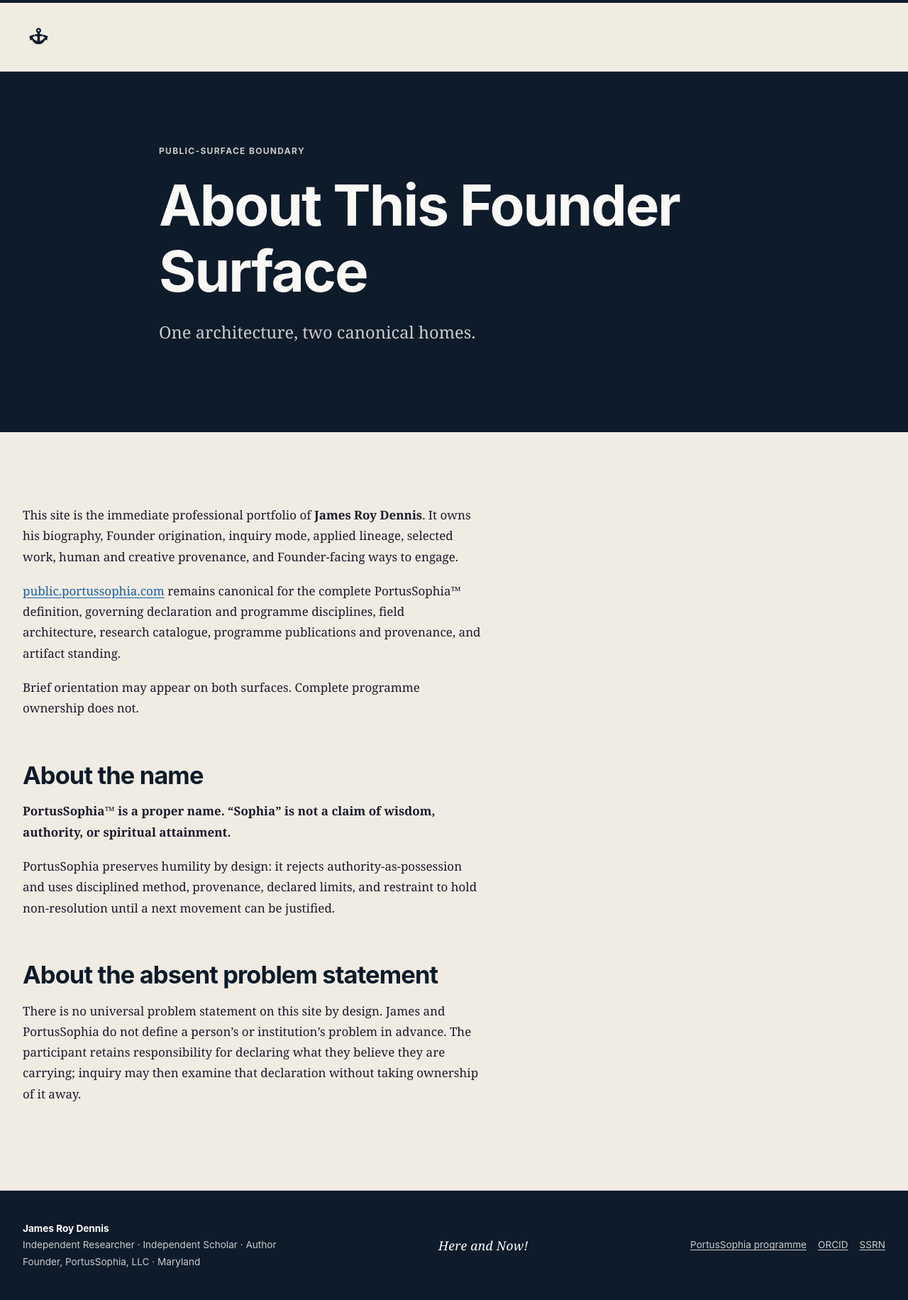
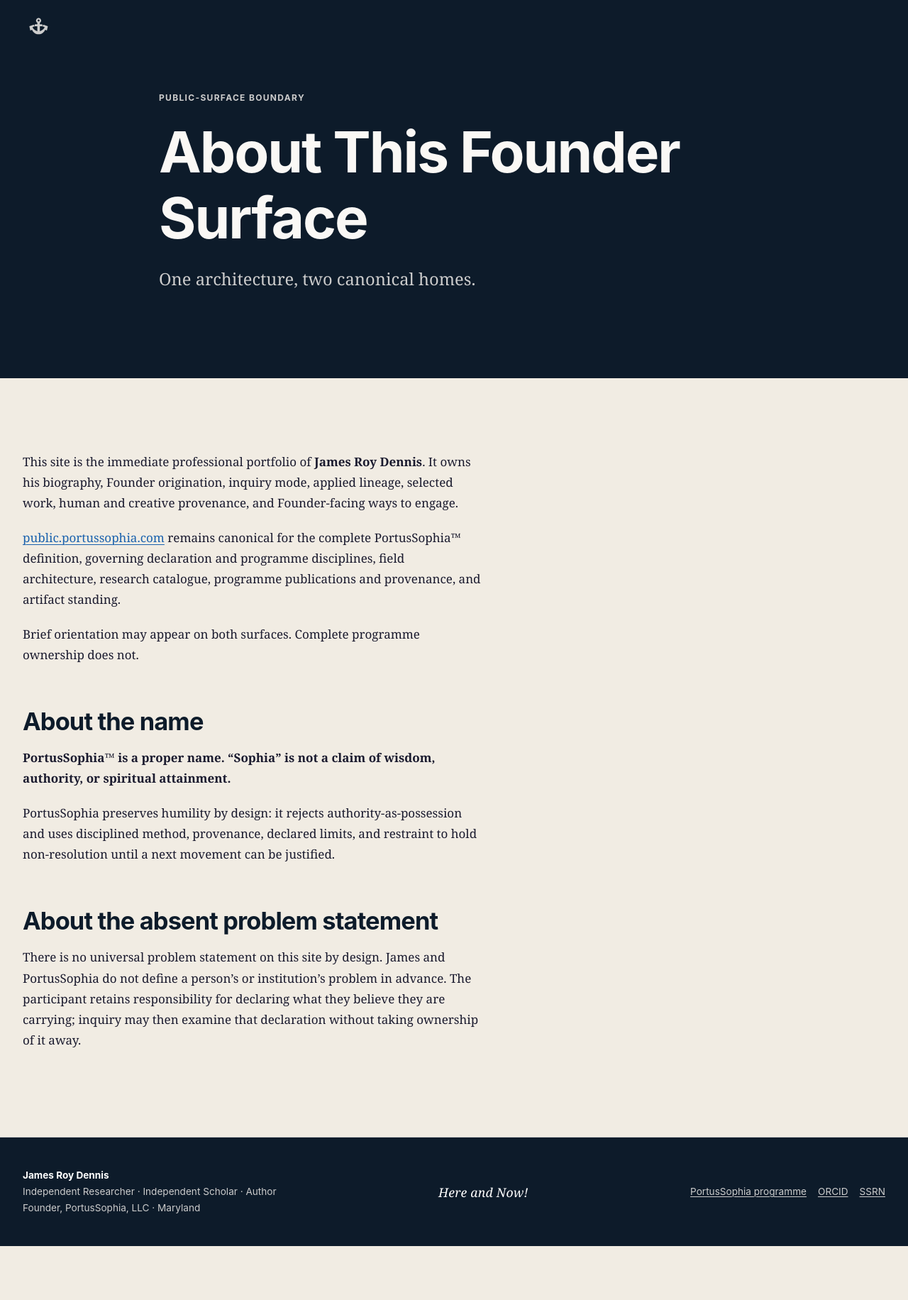
Before and after one commit to portussophia/portussophia-founder, a Jekyll site: the page built from about.md, in a window 1280 px wide. Shown: the whole page at 71% size. Built offline with Jekyll 4.4.1, drawn with Linux system fonts in a browser that asks for light colours; after the commit the page ends 1756 px from its top, so only the background shows below that.

Commit message:
removed mastheads

```diff
--- a/_includes/header.html
+++ b/_includes/header.html
@@ -1,4 +1,4 @@
-<header class="site-header{% if page.header_variant == 'overlay' %} site-header--overlay{% endif %}">
+<header class="site-header site-header--overlay">
   <div class="shell header-inner">
     <a class="home-anchor" href="{{ '/' | relative_url }}" aria-label="Home">
       <svg viewBox="0 0 64 64" width="32" height="32" aria-hidden="true" focusable="false">
--- a/assets/css/site.css
+++ b/assets/css/site.css
@@ -340,6 +340,11 @@ blockquote {
 }
 
 .site-header--overlay + .site-main .home-hero {
+  padding-top: clamp(6.5rem, 10vw, 8.5rem);
+}
+
+.site-header--overlay + .site-main .page-header,
+.site-header--overlay + .site-main .dinner-header {
   padding-top: clamp(6.5rem, 10vw, 8.5rem);
 }
 
```
Also changed, not shown: index.md (+0 -1 lines).
